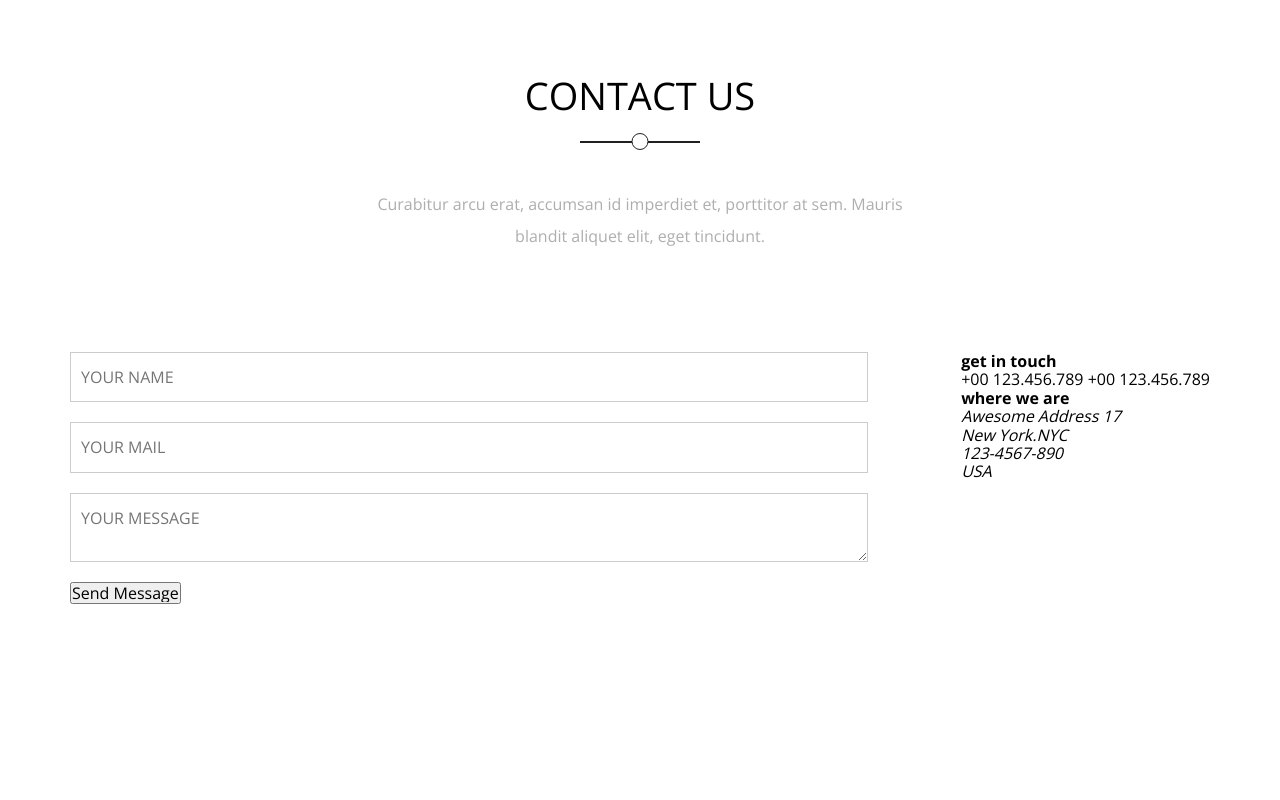
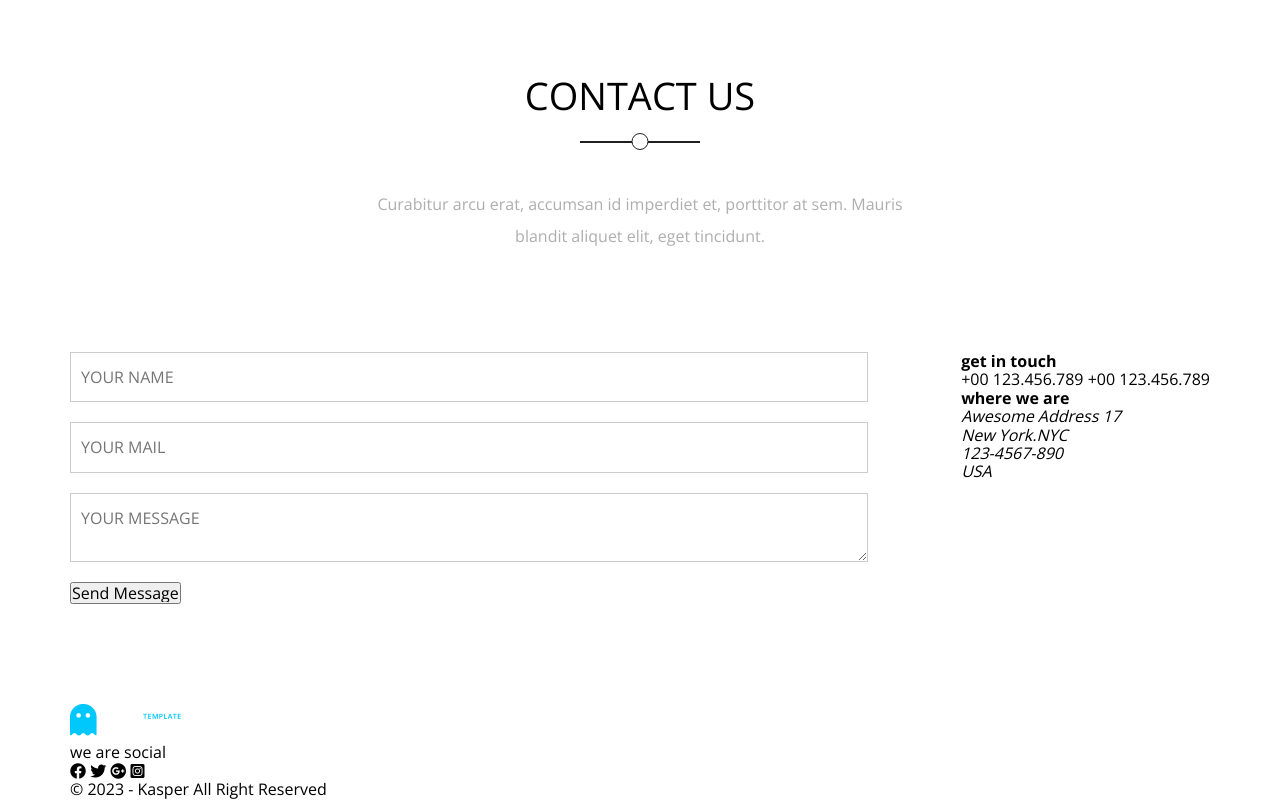
Before and after one commit to mojahid-belaman/Kesper-Template, a plain HTML site: page index.html in a window 1280 px wide. Shown: the part 7752-8552 px from the top of the page. Before the commit the page ends 8456 px from the top, so only its background shows below. Drawn offline with nearby package versions, Linux system fonts and the light colour scheme.

Commit message:
add structure footer

```diff
--- a/index.html
+++ b/index.html
@@ -461,5 +461,18 @@
         </div>
       </div>
     </div>
+    <div class="footer">
+      <div class="container">
+        <img src="./images/logo.png" alt="Logo" />
+        <p>we are social</p>
+        <div class="social">
+          <i class="fa-brands fa-facebook"></i>
+          <i class="fa-brands fa-twitter"></i>
+          <i class="fa-brands fa-google-plus"></i>
+          <i class="fa-brands fa-square-instagram"></i>
+        </div>
+        <p class="copyright">&copy; 2023 - <span>Kasper</span> All Right Reserved</p>
+      </div>
+    </div>
   </body>
 </html>
```
